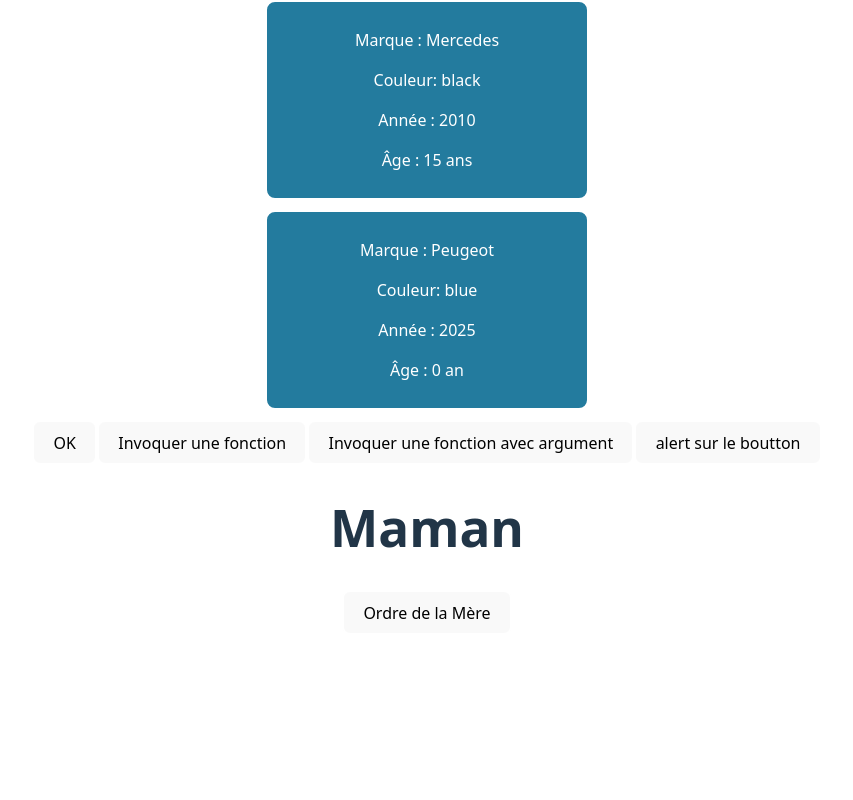
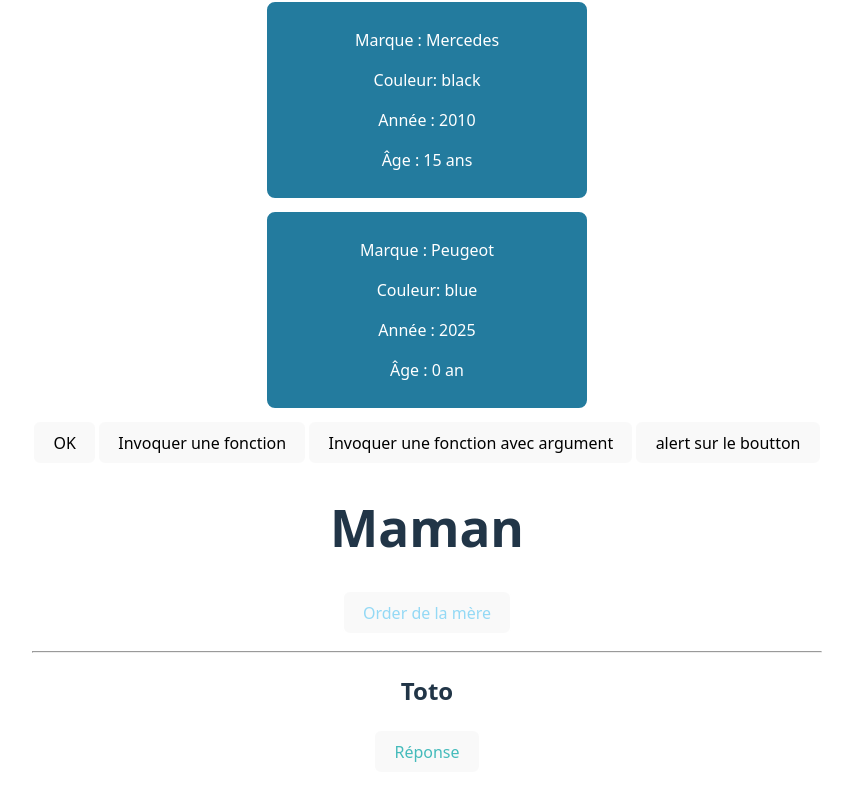
Before and after one commit to M-BEDH/appvoiture, a React (Vite) app: page / in a window 1280 px wide. Shown: the part 478-1278 px from the top of the page, without its empty margins (213-1066 px from the left). Before the commit the page ends 1161 px from the top, so only its background shows below. Built offline with nearby package versions, Linux system fonts and the light colour scheme.

Commit message:
Suite exercice

```diff
--- a/index.html
+++ b/index.html
@@ -4,7 +4,7 @@
     <meta charset="UTF-8" />
     <meta name="viewport" content="width=device-width, initial-scale=1.0" />
     <link rel="stylesheet" href="App.css">
-    <title>Vite + React</title>
+    <title>Premier projet app voiture</title>
   </head>
   <body>
     <div id="root"></div>
--- a/src/components/Maman.jsx
+++ b/src/components/Maman.jsx
@@ -1,41 +1,38 @@
-import { Component } from "react";
-import Toto from "./Toto";
-
+import { Component } from 'react';
+import Toto from './Toto';
 
 class Maman extends Component {
     state = {
         messageMaman: null,
-        messageToto: null
+        messageToto: null,
+        disabled: true,
+        color: "#94d9f5ff",
+        colorBtn: "#4bb"
     }
 
+    // Compléter le code de la méthode ordreMaman.
+    ordreMaman = msg => this.setState({ messageMaman: msg, disabled:false  })
 
-    orderMaman = () => {
-        this.setState({
-            messageMaman: 'Vas ranger ta chambre'
-        })
-    }
-
-    reponseToto = () => {
-        this.setState({
-            messageToto: "Pas maintenant"
-        })
-    }
+    reponseToto = msg => this.setState({ messageToto: msg }, );
 
     render() {
         return (
             <div>
                 <h1>Maman</h1>
-
-                <button onClick={this.orderMaman}>Ordre de la Mère</button>
+                <button style={{color: this.state.color}}
+                    onClick={() => this.ordreMaman("Vas ranger ta chambre")}
+                >Order de la mère</button>
 
                 <p>{this.state.messageMaman}</p>
 
+                <hr />
 
-                {/* <Toto name="Toto" reponseToto={this.reponseToto} letState={this.state} /> */}
-
-
-
-
+                <Toto
+                    name="Toto"
+                    reponseToto={this.reponseToto}
+                    leState={this.state}
+                    color={this.state.colorBtn}
+                />
             </div>
         )
     }
--- a/src/components/Toto.jsx
+++ b/src/components/Toto.jsx
@@ -1,23 +1,20 @@
-import { Component } from "react";
+const Toto = props => {
+  // console.log(props)
+  return (
+    <div>
+        <h2>{props.name}</h2>
+        <button  style={{color: props.color}}
 
+            // Compléter cette section
+             onClick={() => props.reponseToto("Bien sûr Maman chérie")}
+             disabled= {props.leState.disabled}
 
-const Toto = props => {
-    props.letSate.messageMaman !== null ? (<button>Réponse</button>) : (<button disabled>Réponse</button>)
+        >Réponse</button>
 
-    const btnReponseToto = props.letSate.messageMaman
+        <p>{props.leState.messageToto}</p>
 
-    return (
-        <div>
-            <h2>{props.name}</h2>
-            {btnReponseToto}
-
-            <p>{props.letSate.messageToto}</p>
-
-             <button onClick={this.reponseToto}>Réponse Toto</button>
-        </div>
-    )
-
+    </div>
+  )
 }
 
-
 export default Toto;
```
Also changed, not shown: src/components/MamanBis.jsx (added, +45 -0 lines), src/components/TotoBis.jsx (added, +22 -0 lines).
